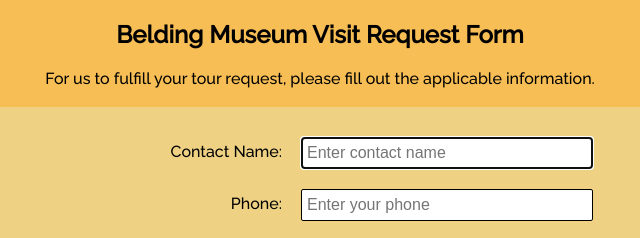
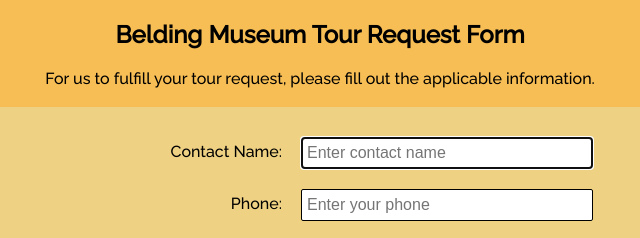
Before and after one commit to tpartridge1/BelMuseumForm, a plain HTML site: page index.html in a window 1280 px wide. Shown: the top 238 px of the page, 320-960 px from the left. Drawn offline with Linux system fonts and the light colour scheme.

Commit message:
updated header

```diff
--- a/index.html
+++ b/index.html
@@ -7,7 +7,7 @@
 </head>
 <body>
   <!--Heading and instructions for use of online form-->
-  <h2>Belding Museum Visit Request Form</h2>
+  <h2>Belding Museum Tour Request Form</h2>
   For us to fulfill your tour request, please fill out the applicable information.
   <br>
 
```
